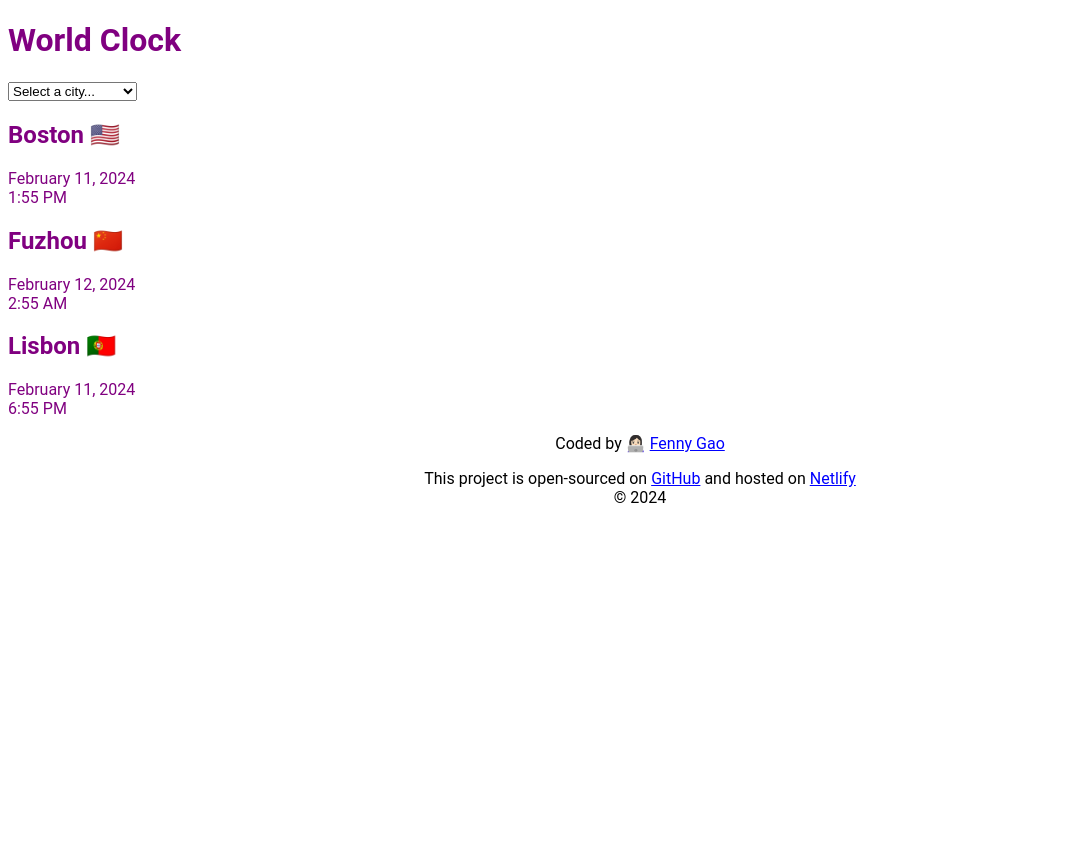
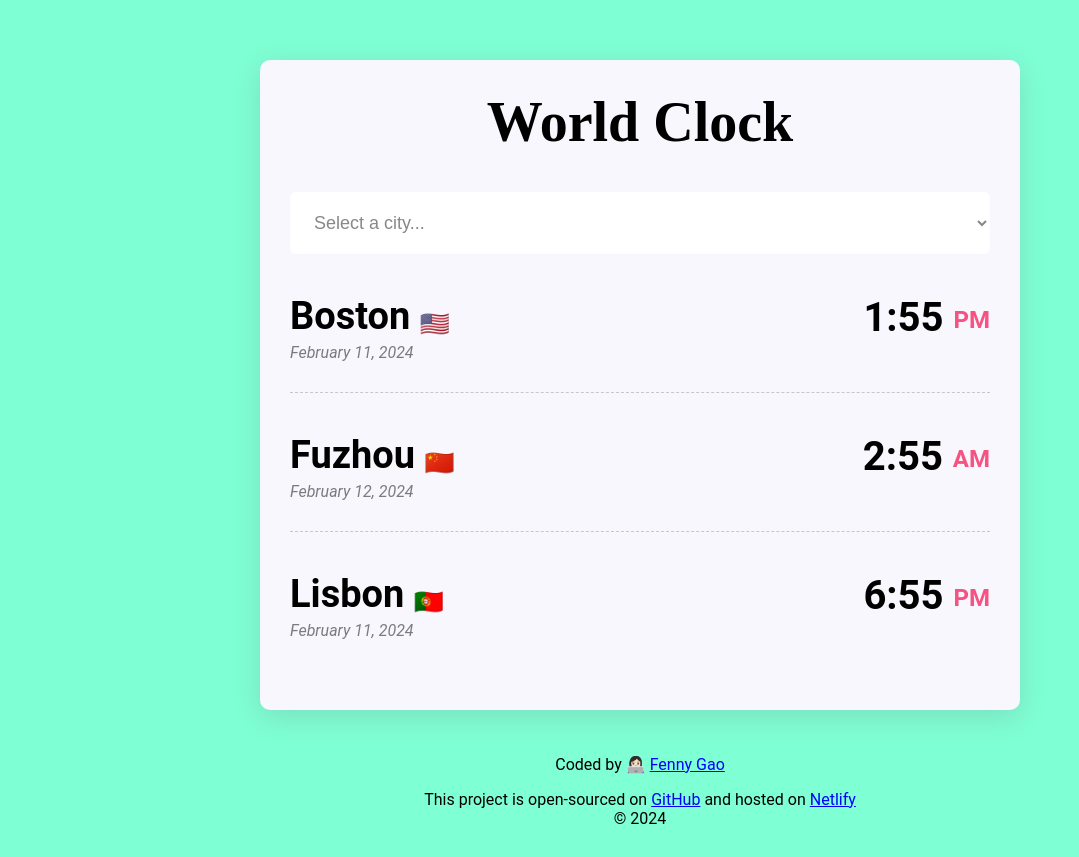
Before and after one commit to FennyG13/world-clock, a plain HTML site: page index.html in a window 1280 px wide. Shown: the whole page, without its empty margins (0-1079 px from the left). Before the commit the page ends 800 px from the top, so only its background shows below. Drawn offline with nearby package versions, Linux system fonts and the light colour scheme.

Commit message:
Add initial styling

```diff
--- a/styles.css
+++ b/styles.css
@@ -1,11 +1,80 @@
 body {
   font-family: "Roboto", sans-serif;
-  color: purple;
+  background-color: aquamarine;
+}
+
+h1 {
+  text-align: center;
+  font-weight: bold;
+  margin-top: 0;
+  font-family: "Helvetica bold";
+  font-size: 56px;
+}
+
+select {
+  display: block;
+  background-color: #ffffff;
+  border: none;
+  color: #888888;
+  font-size: 18px;
+  padding: 20px;
+  width: 100%;
+  border-radius: 6px;
+}
+
+.world-clock-app {
+  max-width: 700px;
+  margin: 60px auto;
+  background: #f9f7fe;
+  border-radius: 10px;
+  padding: 30px;
+  box-shadow: rgba(100, 100, 111, 0.2) 0px 7px 29px 0px;
+  margin-bottom: 24px;
+}
+
+.default-cities {
+  display: flex;
+  justify-content: space-between;
+  margin: 10px 0;
+  border-bottom: 1px rgba(0, 0, 0, 0.2) dashed;
+  padding: 30px 0;
+
+  &:last-child {
+    border: none;
+  }
+
+  h2 {
+    margin: 0 0 5px;
+    font-size: 38px;
+  }
+
+  .icon {
+    font-size: 24px;
+    vertical-align: bottom;
+  }
+
+  .date {
+    opacity: 0.5;
+    font-style: italic;
+  }
+
+  .time {
+    font-size: 40px;
+    font-weight: bold;
+  }
+
+  .time-unit {
+    font-size: 24px;
+    color: #f65282;
+    vertical-align: middle;
+  }
 }
 
 footer {
   color: #000;
   text-align: center;
+  margin-top: 10px;
+  padding: 5px;
 
   a {
     color: blue;
```
